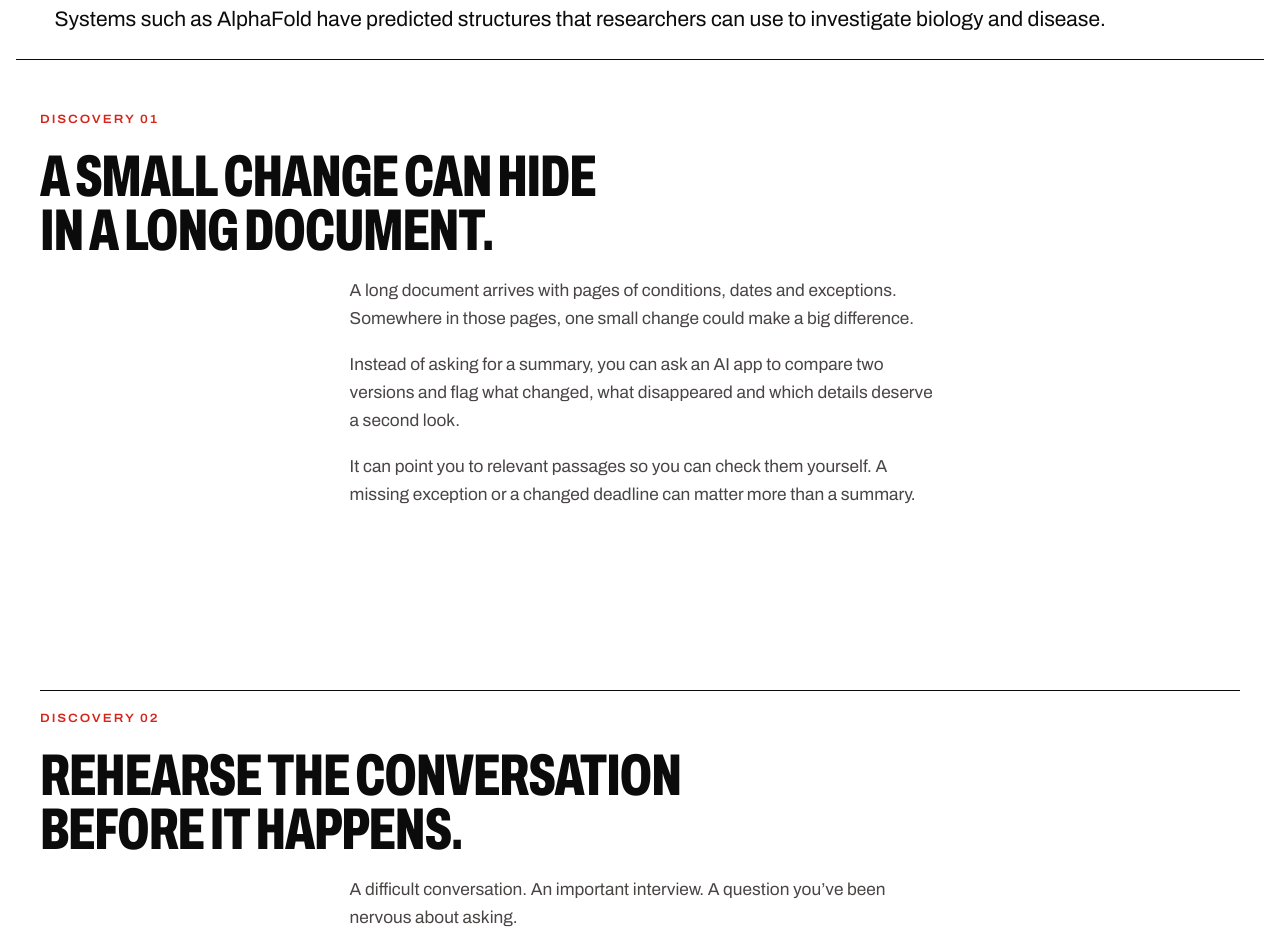
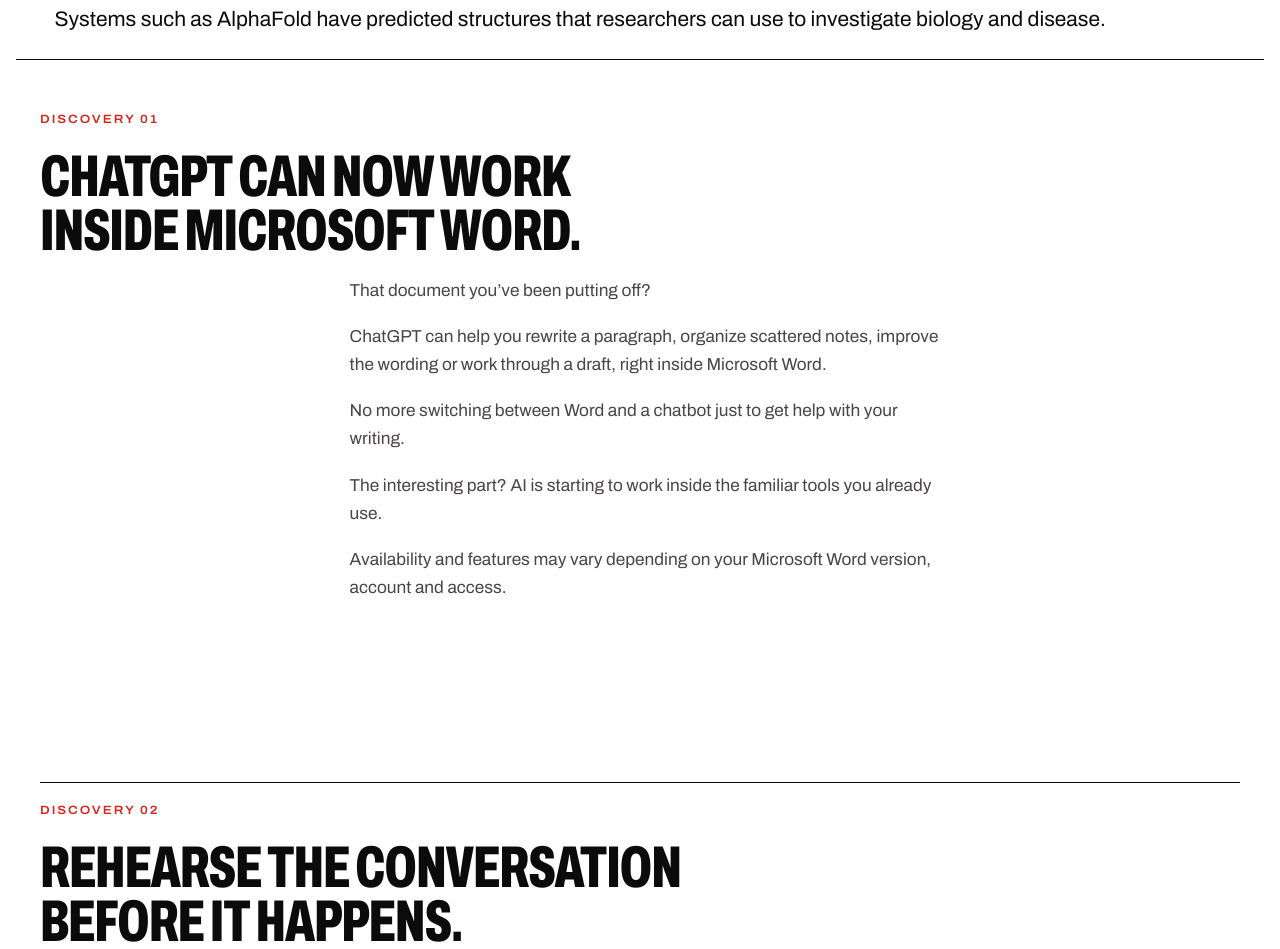
Before and after one commit to Sanafaham/in-the-loop-preview, a plain HTML site: page review/index.html in a window 1280 px wide. Shown: the part 8106-9055 px from the top of the page. Drawn offline with Linux system fonts and the light colour scheme.

Commit message:
Replace Discovery 01 with verified ChatGPT for Word feature

```diff
--- a/review/index.html
+++ b/review/index.html
@@ -798,9 +798,13 @@ body{margin:0}
 <div class="discs">
 <article class="disc-block">
 <p class="label disc-n">Discovery 01</p>
-<h3 class="display disc-h" data-r="rise">A SMALL CHANGE CAN HIDE IN A LONG DOCUMENT.</h3>
+<h3 class="display disc-h" data-r="rise">CHATGPT CAN NOW WORK INSIDE MICROSOFT WORD.</h3>
 <div class="ed" data-r="fade">
-<p>A long document arrives with pages of conditions, dates and exceptions. Somewhere in those pages, one small change could make a big difference.</p><p>Instead of asking for a summary, you can ask an AI app to compare two versions and flag what changed, what disappeared and which details deserve a second look.</p><p>It can point you to relevant passages so you can check them yourself. A missing exception or a changed deadline can matter more than a summary.</p></div>
+<p>That document you’ve been putting off?</p>
+<p>ChatGPT can help you rewrite a paragraph, organize scattered notes, improve the wording or work through a draft, right inside Microsoft Word.</p>
+<p>No more switching between Word and a chatbot just to get help with your writing.</p>
+<p>The interesting part? AI is starting to work inside the familiar tools you already use.</p>
+<p>Availability and features may vary depending on your Microsoft Word version, account and access.</p></div>
 </article>
 </div>
 </div>
```
